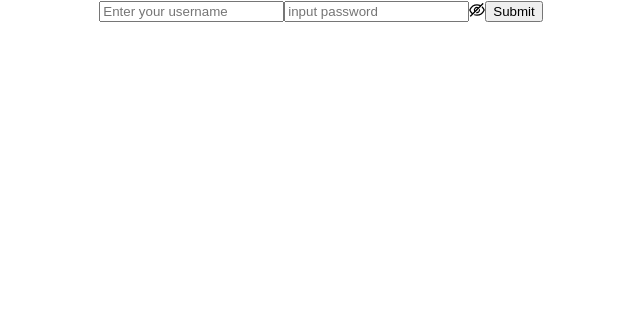
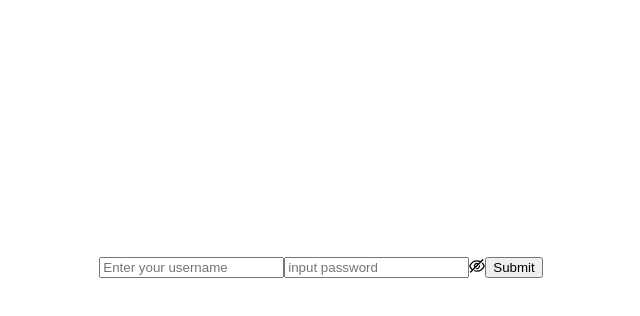
Before and after one commit to jshabree/ReactJS, a React (Create React App) app in the folder redux-sample/: page / in a window 1280 px wide. Shown: the top 316 px of the page, without its empty margins (319-959 px from the left). Built offline with nearby package versions, Linux system fonts and the light colour scheme.

Commit message:
aligning using css

```diff
--- a/redux-sample/src/App.css
+++ b/redux-sample/src/App.css
@@ -1,5 +1,6 @@
 .App {
   text-align: center;
+  margin-top: 20%;
 }
 
 .App-logo {
--- a/redux-sample/src/App.js
+++ b/redux-sample/src/App.js
@@ -14,10 +14,16 @@ class App extends React.Component {
       <div className="App">
         <Form>
         <Input
-            placeholder="Enter your username"
+          placeholder="Enter your username"
           />
+        <span>
         <Input.Password placeholder="input password" />
+        </span>
+
+        <span>
         <Button type="primary">Submit</Button>
+        </span>
+
         </Form>
 
       </div>
```
